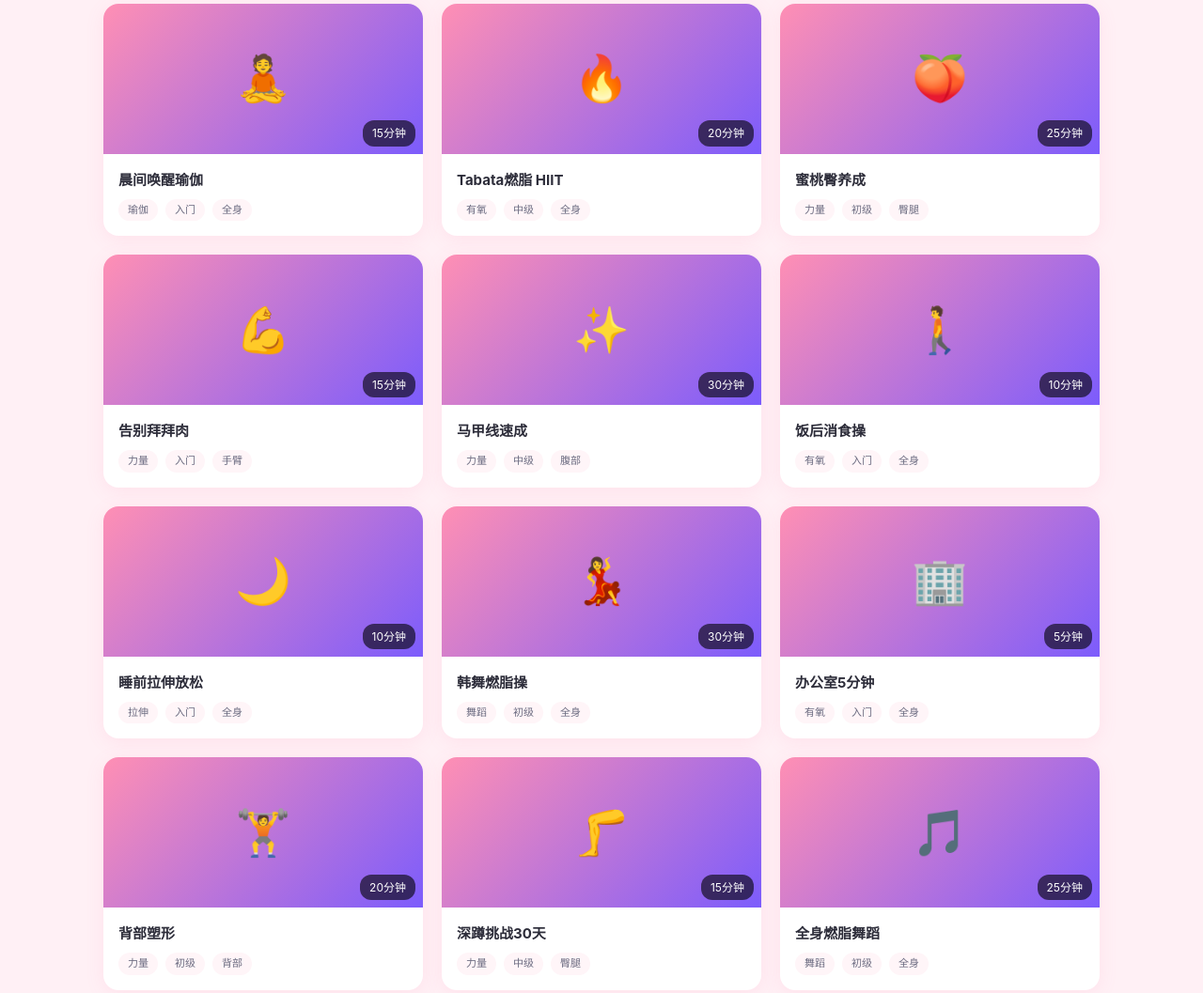
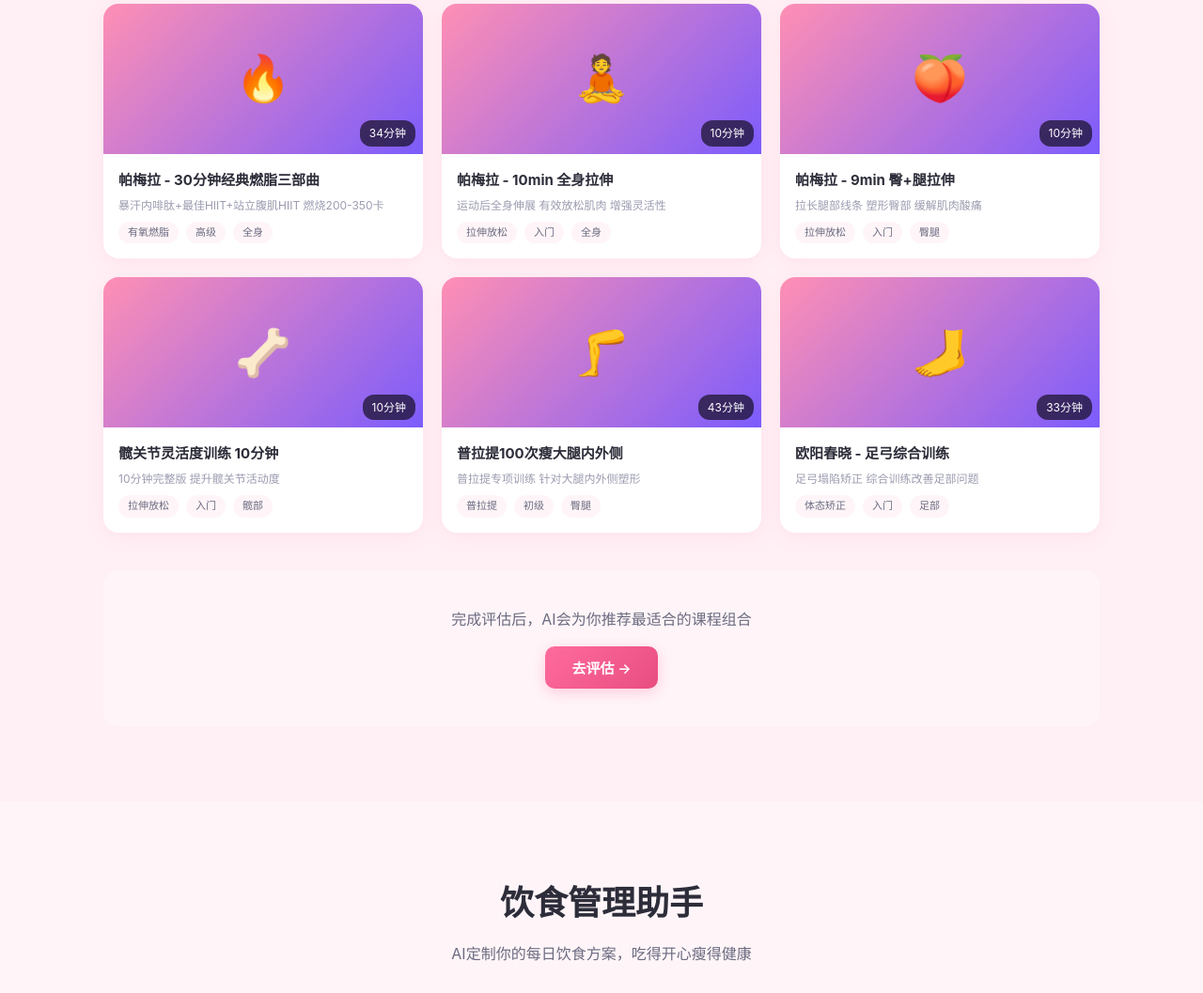
Before and after one commit to luluy-blip/girlfit-website, a plain HTML site: page index.html in a window 1280 px wide. Shown: the part 3014-4071 px from the top of the page at 94% size. Drawn offline with Linux system fonts and the light colour scheme.

Commit message:
Add real course videos with accurate duration and categories

```diff
--- a/app.js
+++ b/app.js
@@ -27,20 +27,21 @@ let userData = {
 };
 
 // ===== 课程数据库 =====
+// type: cardio=有氧, pilates=普拉提, stretch=拉伸, correction=体态矫正
 const courses = [
-    // video 字段：填入B站/抖音/embed链接即可播放，留空则显示占位
-    { id: 1, title: '晨间唤醒瑜伽', type: 'yoga', level: '入门', duration: '15分钟',部位: '全身', icon: '🧘', target: ['apple', 'pear', 'hourglass'], video: '' },
-    { id: 2, title: 'Tabata燃脂 HIIT', type: 'cardio', level: '中级', duration: '20分钟',部位: '全身', icon: '🔥', target: ['apple', 'rectangle'], video: '' },
-    { id: 3, title: '蜜桃臀养成', type: 'strength', level: '初级', duration: '25分钟',部位: '臀腿', icon: '🍑', target: ['pear', 'hourglass'], video: '' },
-    { id: 4, title: '告别拜拜肉', type: 'strength', level: '入门', duration: '15分钟',部位: '手臂', icon: '💪', target: ['inverted-triangle', 'rectangle'], video: '' },
-    { id: 5, title: '马甲线速成', type: 'strength', level: '中级', duration: '30分钟',部位: '腹部', icon: '✨', target: ['apple', 'hourglass'], video: '' },
-    { id: 6, title: '饭后消食操', type: 'cardio', level: '入门', duration: '10分钟',部位: '全身', icon: '🚶', target: ['apple', 'pear', 'hourglass', 'rectangle', 'inverted-triangle'], video: '' },
-    { id: 7, title: '睡前拉伸放松', type: 'stretch', level: '入门', duration: '10分钟',部位: '全身', icon: '🌙', target: ['apple', 'pear', 'hourglass', 'rectangle', 'inverted-triangle'], video: '' },
-    { id: 8, title: '韩舞燃脂操', type: 'dance', level: '初级', duration: '30分钟',部位: '全身', icon: '💃', target: ['pear', 'hourglass', 'rectangle'], video: '' },
-    { id: 9, title: '办公室5分钟', type: 'cardio', level: '入门', duration: '5分钟',部位: '全身', icon: '🏢', target: ['apple', 'pear', 'hourglass', 'rectangle', 'inverted-triangle'], video: '' },
-    { id: 10, title: '背部塑形', type: 'strength', level: '初级', duration: '20分钟',部位: '背部', icon: '🏋️', target: ['inverted-triangle', 'rectangle'], video: '' },
-    { id: 11, title: '深蹲挑战30天', type: 'strength', level: '中级', duration: '15分钟',部位: '臀腿', icon: '🦵', target: ['pear', 'hourglass'], video: '' },
-    { id: 12, title: '全身燃脂舞蹈', type: 'dance', level: '初级', duration: '25分钟',部位: '全身', icon: '🎵', target: ['apple', 'rectangle', 'inverted-triangle'], video: '' },
+    // ---- 有氧燃脂 ----
+    { id: 1, title: '帕梅拉 - 30分钟经典燃脂三部曲', type: 'cardio', level: '高级', duration: '34分钟', 部位: '全身', icon: '🔥', target: ['apple', 'rectangle'], video: 'https://www.bilibili.com/video/BV1VTddBHEDE/', desc: '暴汗内啡肽+最佳HIIT+站立腹肌HIIT 燃烧200-350卡' },
+
+    // ---- 拉伸放松 ----
+    { id: 2, title: '帕梅拉 - 10min 全身拉伸', type: 'stretch', level: '入门', duration: '10分钟', 部位: '全身', icon: '🧘', target: ['apple', 'pear', 'hourglass', 'rectangle', 'inverted-triangle'], video: 'https://www.bilibili.com/video/BV1gf4y1p78A/', desc: '运动后全身伸展 有效放松肌肉 增强灵活性' },
+    { id: 3, title: '帕梅拉 - 9min 臀+腿拉伸', type: 'stretch', level: '入门', duration: '10分钟', 部位: '臀腿', icon: '🍑', target: ['pear', 'hourglass'], video: 'https://www.bilibili.com/video/BV1Tw411Z7sV/', desc: '拉长腿部线条 塑形臀部 缓解肌肉酸痛' },
+    { id: 4, title: '髋关节灵活度训练 10分钟', type: 'stretch', level: '入门', duration: '10分钟', 部位: '髋部', icon: '🦴', target: ['apple', 'pear', 'hourglass', 'rectangle', 'inverted-triangle'], video: 'https://www.bilibili.com/video/BV1frcAevEp9/', desc: '10分钟完整版 提升髋关节活动度' },
+
+    // ---- 普拉提/力量 ----
+    { id: 5, title: '普拉提100次瘦大腿内外侧', type: 'pilates', level: '初级', duration: '43分钟', 部位: '臀腿', icon: '🦵', target: ['pear', 'hourglass'], video: 'https://www.bilibili.com/video/BV1CueEzZE8Y/', desc: '普拉提专项训练 针对大腿内外侧塑形' },
+
+    // ---- 体态矫正 ----
+    { id: 6, title: '欧阳春晓 - 足弓综合训练', type: 'correction', level: '入门', duration: '33分钟', 部位: '足部', icon: '🦶', target: ['apple', 'pear', 'hourglass', 'rectangle', 'inverted-triangle'], video: 'https://www.bilibili.com/video/BV1jMhczREHc/', desc: '足弓塌陷矫正 综合训练改善足部问题' },
 ];
 
 // ===== 微运动动作库 =====
@@ -420,7 +421,7 @@ function filterCourses(type, el) {
             <div class="course-info">
                 <div class="course-title">${c.title}</div>
                 <div class="course-meta">
-                    <span class="course-tag">${c.type === 'cardio' ? '有氧' : c.type === 'strength' ? '力量' : c.type === 'yoga' ? '瑜伽' : c.type === 'stretch' ? '拉伸' : '舞蹈'}</span>
+                    <span class="course-tag">${c.type === 'cardio' ? '有氧燃脂' : c.type === 'pilates' ? '普拉提' : c.type === 'stretch' ? '拉伸放松' : c.type === 'correction' ? '体态矫正' : c.type}</span>
                     <span class="course-tag">${c.level}</span>
                     <span class="course-tag">${c.部位}</span>
                 </div>
@@ -441,8 +442,9 @@ function initCourses() {
             </div>
             <div class="course-info">
                 <div class="course-title">${c.title}</div>
+                ${c.desc ? `<div class="course-desc">${c.desc}</div>` : ''}
                 <div class="course-meta">
-                    <span class="course-tag">${c.type === 'cardio' ? '有氧' : c.type === 'strength' ? '力量' : c.type === 'yoga' ? '瑜伽' : c.type === 'stretch' ? '拉伸' : '舞蹈'}</span>
+                    <span class="course-tag">${c.type === 'cardio' ? '有氧燃脂' : c.type === 'pilates' ? '普拉提' : c.type === 'stretch' ? '拉伸放松' : c.type === 'correction' ? '体态矫正' : c.type}</span>
                     <span class="course-tag">${c.level}</span>
                     <span class="course-tag">${c.部位}</span>
                 </div>
--- a/style.css
+++ b/style.css
@@ -836,7 +836,18 @@ body {
 .course-title {
     font-size: 15px;
     font-weight: 700;
+    margin-bottom: 6px;
+}
+
+.course-desc {
+    font-size: 12px;
+    color: var(--text-lighter);
+    line-height: 1.5;
     margin-bottom: 8px;
+    display: -webkit-box;
+    -webkit-line-clamp: 2;
+    -webkit-box-orient: vertical;
+    overflow: hidden;
 }
 
 .course-meta {
```
